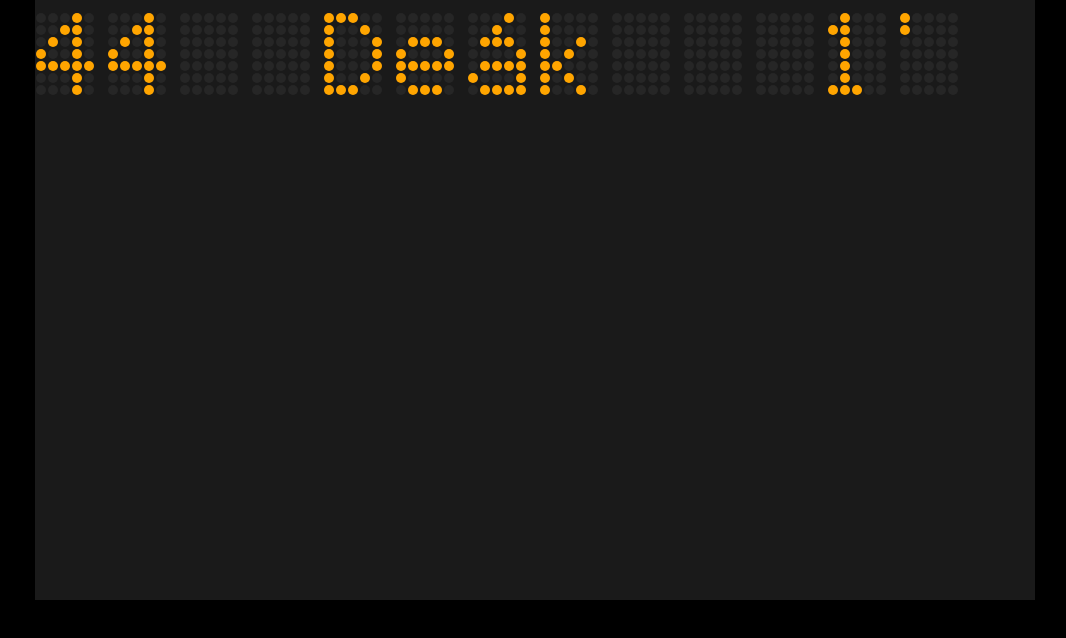
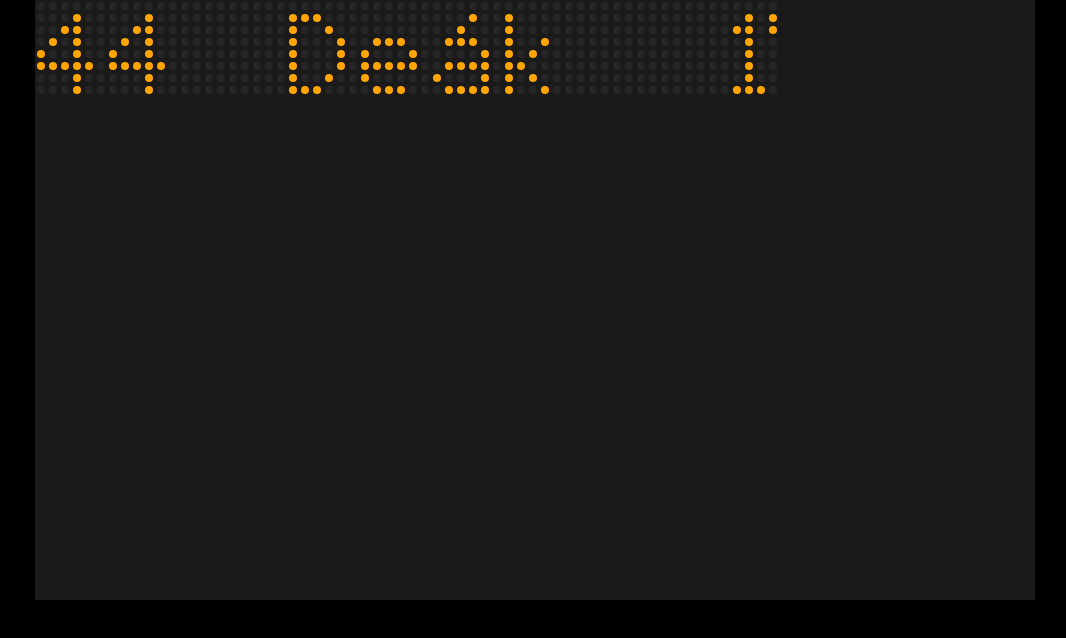
Before and after one commit to dbond09/futar-display, a plain HTML site: page index.html in a window 1280 px wide. Shown: the part 58-696 px from the top of the page, without its empty margins (23-1089 px from the left). Drawn offline with Linux system fonts and the light colour scheme.

Commit message:
added kerning

```diff
--- a/js/chars.js
+++ b/js/chars.js
@@ -1,50 +1,413 @@
 const CHARS = {
-  '1': [[0,1,0,0,0],[1,1,0,0,0],[0,1,0,0,0],[0,1,0,0,0],[0,1,0,0,0],[0,1,0,0,0],[1,1,1,0,0]],
-  '4': [[0,0,0,1,0],[0,0,1,1,0],[0,1,0,1,0],[1,0,0,1,0],[1,1,1,1,1],[0,0,0,1,0],[0,0,0,1,0]],
-  '6': [[0,0,1,1,0],[0,1,0,0,0],[1,0,0,0,0],[1,1,1,1,0],[1,0,0,0,1],[1,0,0,0,1],[0,1,1,1,0]],
-  '7': [[1,1,1,1,1],[0,0,0,0,1],[0,0,0,1,0],[0,0,1,0,0],[0,1,0,0,0],[0,1,0,0,0],[0,1,0,0,0]],
-  '8': [[0,1,1,1,0],[1,0,0,0,1],[1,0,0,0,1],[0,1,1,1,0],[1,0,0,0,1],[1,0,0,0,1],[0,1,1,1,0]],
-  'A': [[0,1,1,1,0],[1,0,0,0,1],[1,0,0,0,1],[1,1,1,1,1],[1,0,0,0,1],[1,0,0,0,1],[1,0,0,0,1]],
-  'B': [[1,1,1,1,0],[1,0,0,0,1],[1,0,0,0,1],[1,1,1,1,0],[1,0,0,0,1],[1,0,0,0,1],[1,1,1,1,0]],
-  'D': [[1,1,1,0,0],[1,0,0,1,0],[1,0,0,0,1],[1,0,0,0,1],[1,0,0,0,1],[1,0,0,1,0],[1,1,1,0,0]],
-  'E': [[1,1,1,1,1],[1,0,0,0,0],[1,0,0,0,0],[1,1,1,1,0],[1,0,0,0,0],[1,0,0,0,0],[1,1,1,1,1]],
-  'F': [[1,1,1,1,1],[1,0,0,0,0],[1,0,0,0,0],[1,1,1,0,0],[1,0,0,0,0],[1,0,0,0,0],[1,0,0,0,0]],
-  'H': [[1,0,0,0,1],[1,0,0,0,1],[1,0,0,0,1],[1,1,1,1,1],[1,0,0,0,1],[1,0,0,0,1],[1,0,0,0,1]],
-  'M': [[1,0,0,0,1],[1,1,0,1,1],[1,0,1,0,1],[1,0,0,0,1],[1,0,0,0,1],[1,0,0,0,1],[1,0,0,0,1]], // todo
-  'S': [[0,1,1,1,1],[1,0,0,0,0],[1,0,0,0,0],[0,1,1,1,0],[0,0,0,0,1],[0,0,0,0,1],[1,1,1,1,0]],
-  'V': [[1,0,0,0,1],[1,0,0,0,1],[1,0,0,0,1],[1,0,0,0,1],[1,0,0,0,1],[0,1,0,1,0],[0,0,1,0,0]],
-  'a': [[0,0,0,0,0],[0,0,0,0,0],[0,1,1,1,0],[0,0,0,0,1],[0,1,1,1,1],[1,0,0,0,1],[0,1,1,1,1]],
-  'á': [[0,0,0,1,0],[0,0,1,0,0],[0,1,1,1,0],[0,0,0,0,1],[0,1,1,1,1],[1,0,0,0,1],[0,1,1,1,1]],
-  'b': [[1,0,0,0,0],[1,0,0,0,0],[1,0,1,1,0],[1,1,0,0,1],[1,0,0,0,1],[1,0,0,0,1],[1,1,1,1,0]],
-  'c': [[0,0,0,0,0],[0,0,0,0,0],[0,1,1,1,0],[1,0,0,0,0],[1,0,0,0,0],[1,0,0,0,1],[0,1,1,1,0]],
-  'd': [[0,0,0,0,1],[0,0,0,0,1],[0,1,1,0,1],[1,0,0,1,1],[1,0,0,0,1],[1,0,0,0,1],[0,1,1,1,1]],
-  'e': [[0,0,0,0,0],[0,0,0,0,0],[0,1,1,1,0],[1,0,0,0,1],[1,1,1,1,1],[1,0,0,0,0],[0,1,1,1,0]],
-  'é': [[0,0,0,1,0],[0,0,1,0,0],[0,1,1,1,0],[1,0,0,0,1],[1,1,1,1,1],[1,0,0,0,0],[0,1,1,1,0]],
-  'f': [[0,0,1,1,0],[0,1,0,0,0],[0,1,0,0,0],[1,1,1,0,0],[0,1,0,0,0],[0,1,0,0,0],[0,1,0,0,0]],
-  'g': [[0,0,0,0,0],[0,0,0,0,0],[0,1,1,1,1],[1,0,0,0,1],[0,1,1,1,1],[0,0,0,0,1],[0,1,1,1,0]],
-  'h': [[1,0,0,0,0],[1,0,0,0,0],[1,0,1,1,0],[1,1,0,0,1],[1,0,0,0,1],[1,0,0,0,1],[1,0,0,0,1]],
-  'i': [[0,1,0,0,0],[0,0,0,0,0],[1,1,0,0,0],[0,1,0,0,0],[0,1,0,0,0],[0,1,0,0,0],[1,1,1,0,0]],
-  'í': [[0,0,1,0,0],[0,1,0,0,0],[0,0,0,0,0],[1,1,0,0,0],[0,1,0,0,0],[0,1,0,0,0],[1,1,1,0,0]],
-  'j': [[0,0,1,0,0],[0,0,0,0,0],[0,1,1,0,0],[0,0,1,0,0],[0,0,1,0,0],[0,0,1,0,0],[1,1,0,0,0]],
-  'k': [[1,0,0,0,0],[1,0,0,0,0],[1,0,0,1,0],[1,0,1,0,0],[1,1,0,0,0],[1,0,1,0,0],[1,0,0,1,0]],
-  'l': [[1,1,0,0,0],[0,1,0,0,0],[0,1,0,0,0],[0,1,0,0,0],[0,1,0,0,0],[0,1,0,0,0],[1,1,1,0,0]],
-  'm': [[0,0,0,0,0],[0,0,0,0,0],[0,0,1,0,1],[0,1,1,1,1],[1,0,1,0,1],[1,0,1,0,1],[1,0,1,0,1]], // todo
-  'n': [[0,0,0,0,0],[0,0,0,0,0],[1,0,1,1,0],[1,1,0,0,1],[1,0,0,0,1],[1,0,0,0,1],[1,0,0,0,1]],
-  'o': [[0,0,0,0,0],[0,0,0,0,0],[0,1,1,1,0],[1,0,0,0,1],[1,0,0,0,1],[1,0,0,0,1],[0,1,1,1,0]],
-  'r': [[0,0,0,0,0],[0,0,0,0,0],[1,0,1,1,0],[1,1,0,0,0],[1,0,0,0,0],[1,0,0,0,0],[1,0,0,0,0]],
-  's': [[0,0,0,0,0],[0,0,0,0,0],[0,1,1,1,0],[1,0,0,0,0],[0,1,1,1,0],[0,0,0,0,1],[0,1,1,1,0]],
-  't': [[0,1,0,0,0],[0,1,0,0,0],[1,1,1,0,0],[0,1,0,0,0],[0,1,0,0,0],[0,1,0,0,0],[0,0,1,1,0]],
-  'u': [[0,0,0,0,0],[0,0,0,0,0],[1,0,0,0,1],[1,0,0,0,1],[1,0,0,0,1],[1,0,0,0,1],[0,1,1,1,0]],
-  'ú': [[0,0,0,1,0],[0,0,1,0,0],[1,0,0,0,1],[1,0,0,0,1],[1,0,0,0,1],[1,0,0,0,1],[0,1,1,1,0]],
-  'v': [[0,0,0,0,0],[0,0,0,0,0],[1,0,0,0,1],[1,0,0,0,1],[1,0,0,0,1],[0,1,0,1,0],[0,0,1,0,0]],
-  'y': [[0,0,0,0,0],[0,0,0,0,0],[1,0,0,0,1],[1,0,0,0,1],[0,1,0,1,0],[0,0,1,0,0],[1,1,0,0,0]],
-  'z': [[0,0,0,0,0],[0,0,0,0,0],[1,1,1,1,1],[0,0,0,1,0],[0,0,1,0,0],[0,1,0,0,0],[1,1,1,1,1]],
-  ' ': [[0,0,0,0,0],[0,0,0,0,0],[0,0,0,0,0],[0,0,0,0,0],[0,0,0,0,0],[0,0,0,0,0],[0,0,0,0,0]],
-  '/': [[0,0,0,0,0],[0,0,0,0,1],[0,0,0,1,0],[0,0,1,0,0],[0,1,0,0,0],[1,0,0,0,0],[0,0,0,0,0]],
-  '!': [[0,1,0,0,0],[0,1,0,0,0],[0,1,0,0,0],[0,1,0,0,0],[0,1,0,0,0],[0,0,0,0,0],[0,1,0,0,0]],
-  '.': [[0,0,0,0,0],[0,0,0,0,0],[0,0,0,0,0],[0,0,0,0,0],[0,0,0,0,0],[0,0,0,0,0],[1,0,0,0,0]],
-  ',': [[0,0,0,0,0],[0,0,0,0,0],[0,0,0,0,0],[0,0,0,0,0],[0,1,0,0,0],[0,1,0,0,0],[1,0,0,0,0]],
-  '-': [[0,0,0,0,0],[0,0,0,0,0],[0,0,0,0,0],[1,1,1,1,1],[0,0,0,0,0],[0,0,0,0,0],[0,0,0,0,0]],
-  '*': [[0,0,1,0,0],[1,0,1,0,1],[0,1,1,1,0],[1,0,1,0,1],[0,0,1,0,0],[0,0,0,0,0],[0,0,0,0,0]],
-  '\'': [[1,0,0,0,0],[1,0,0,0,0],[0,0,0,0,0],[0,0,0,0,0],[0,0,0,0,0],[0,0,0,0,0],[0,0,0,0,0]],
+  '1': [
+    [ 0, 1, 0 ],
+    [ 1, 1, 0 ],
+    [ 0, 1, 0 ],
+    [ 0, 1, 0 ],
+    [ 0, 1, 0 ],
+    [ 0, 1, 0 ],
+    [ 1, 1, 1 ]
+  ],
+  '4': [
+    [ 0, 0, 0, 1, 0 ],
+    [ 0, 0, 1, 1, 0 ],
+    [ 0, 1, 0, 1, 0 ],
+    [ 1, 0, 0, 1, 0 ],
+    [ 1, 1, 1, 1, 1 ],
+    [ 0, 0, 0, 1, 0 ],
+    [ 0, 0, 0, 1, 0 ]
+  ],
+  '6': [
+    [ 0, 0, 1, 1, 0 ],
+    [ 0, 1, 0, 0, 0 ],
+    [ 1, 0, 0, 0, 0 ],
+    [ 1, 1, 1, 1, 0 ],
+    [ 1, 0, 0, 0, 1 ],
+    [ 1, 0, 0, 0, 1 ],
+    [ 0, 1, 1, 1, 0 ]
+  ],
+  '7': [
+    [ 1, 1, 1, 1, 1 ],
+    [ 0, 0, 0, 0, 1 ],
+    [ 0, 0, 0, 1, 0 ],
+    [ 0, 0, 1, 0, 0 ],
+    [ 0, 1, 0, 0, 0 ],
+    [ 0, 1, 0, 0, 0 ],
+    [ 0, 1, 0, 0, 0 ]
+  ],
+  '8': [
+    [ 0, 1, 1, 1, 0 ],
+    [ 1, 0, 0, 0, 1 ],
+    [ 1, 0, 0, 0, 1 ],
+    [ 0, 1, 1, 1, 0 ],
+    [ 1, 0, 0, 0, 1 ],
+    [ 1, 0, 0, 0, 1 ],
+    [ 0, 1, 1, 1, 0 ]
+  ],
+  A: [
+    [ 0, 1, 1, 1, 0 ],
+    [ 1, 0, 0, 0, 1 ],
+    [ 1, 0, 0, 0, 1 ],
+    [ 1, 1, 1, 1, 1 ],
+    [ 1, 0, 0, 0, 1 ],
+    [ 1, 0, 0, 0, 1 ],
+    [ 1, 0, 0, 0, 1 ]
+  ],
+  B: [
+    [ 1, 1, 1, 1, 0 ],
+    [ 1, 0, 0, 0, 1 ],
+    [ 1, 0, 0, 0, 1 ],
+    [ 1, 1, 1, 1, 0 ],
+    [ 1, 0, 0, 0, 1 ],
+    [ 1, 0, 0, 0, 1 ],
+    [ 1, 1, 1, 1, 0 ]
+  ],
+  D: [
+    [ 1, 1, 1, 0, 0 ],
+    [ 1, 0, 0, 1, 0 ],
+    [ 1, 0, 0, 0, 1 ],
+    [ 1, 0, 0, 0, 1 ],
+    [ 1, 0, 0, 0, 1 ],
+    [ 1, 0, 0, 1, 0 ],
+    [ 1, 1, 1, 0, 0 ]
+  ],
+  E: [
+    [ 1, 1, 1, 1, 1 ],
+    [ 1, 0, 0, 0, 0 ],
+    [ 1, 0, 0, 0, 0 ],
+    [ 1, 1, 1, 1, 0 ],
+    [ 1, 0, 0, 0, 0 ],
+    [ 1, 0, 0, 0, 0 ],
+    [ 1, 1, 1, 1, 1 ]
+  ],
+  F: [
+    [ 1, 1, 1, 1, 1 ],
+    [ 1, 0, 0, 0, 0 ],
+    [ 1, 0, 0, 0, 0 ],
+    [ 1, 1, 1, 0, 0 ],
+    [ 1, 0, 0, 0, 0 ],
+    [ 1, 0, 0, 0, 0 ],
+    [ 1, 0, 0, 0, 0 ]
+  ],
+  H: [
+    [ 1, 0, 0, 0, 1 ],
+    [ 1, 0, 0, 0, 1 ],
+    [ 1, 0, 0, 0, 1 ],
+    [ 1, 1, 1, 1, 1 ],
+    [ 1, 0, 0, 0, 1 ],
+    [ 1, 0, 0, 0, 1 ],
+    [ 1, 0, 0, 0, 1 ]
+  ],
+  'M': [[1,0,0,0,0,0,1],[1,1,0,0,0,1,1],[1,0,1,0,1,0,1],[1,0,0,1,0,0,1],[1,0,0,0,0,0,1],[1,0,0,0,0,0,1],[1,0,0,0,0,0,1]],
+  S: [
+    [ 0, 1, 1, 1, 1 ],
+    [ 1, 0, 0, 0, 0 ],
+    [ 1, 0, 0, 0, 0 ],
+    [ 0, 1, 1, 1, 0 ],
+    [ 0, 0, 0, 0, 1 ],
+    [ 0, 0, 0, 0, 1 ],
+    [ 1, 1, 1, 1, 0 ]
+  ],
+  V: [
+    [ 1, 0, 0, 0, 1 ],
+    [ 1, 0, 0, 0, 1 ],
+    [ 1, 0, 0, 0, 1 ],
+    [ 1, 0, 0, 0, 1 ],
+    [ 1, 0, 0, 0, 1 ],
+    [ 0, 1, 0, 1, 0 ],
+    [ 0, 0, 1, 0, 0 ]
+  ],
+  a: [
+    [ 0, 0, 0, 0, 0 ],
+    [ 0, 0, 0, 0, 0 ],
+    [ 0, 1, 1, 1, 0 ],
+    [ 0, 0, 0, 0, 1 ],
+    [ 0, 1, 1, 1, 1 ],
+    [ 1, 0, 0, 0, 1 ],
+    [ 0, 1, 1, 1, 1 ]
+  ],
+  'á': [
+    [ 0, 0, 0, 1, 0 ],
+    [ 0, 0, 1, 0, 0 ],
+    [ 0, 1, 1, 1, 0 ],
+    [ 0, 0, 0, 0, 1 ],
+    [ 0, 1, 1, 1, 1 ],
+    [ 1, 0, 0, 0, 1 ],
+    [ 0, 1, 1, 1, 1 ]
+  ],
+  b: [
+    [ 1, 0, 0, 0, 0 ],
+    [ 1, 0, 0, 0, 0 ],
+    [ 1, 0, 1, 1, 0 ],
+    [ 1, 1, 0, 0, 1 ],
+    [ 1, 0, 0, 0, 1 ],
+    [ 1, 0, 0, 0, 1 ],
+    [ 1, 1, 1, 1, 0 ]
+  ],
+  c: [
+    [ 0, 0, 0, 0, 0 ],
+    [ 0, 0, 0, 0, 0 ],
+    [ 0, 1, 1, 1, 0 ],
+    [ 1, 0, 0, 0, 0 ],
+    [ 1, 0, 0, 0, 0 ],
+    [ 1, 0, 0, 0, 1 ],
+    [ 0, 1, 1, 1, 0 ]
+  ],
+  d: [
+    [ 0, 0, 0, 0, 1 ],
+    [ 0, 0, 0, 0, 1 ],
+    [ 0, 1, 1, 0, 1 ],
+    [ 1, 0, 0, 1, 1 ],
+    [ 1, 0, 0, 0, 1 ],
+    [ 1, 0, 0, 0, 1 ],
+    [ 0, 1, 1, 1, 1 ]
+  ],
+  e: [
+    [ 0, 0, 0, 0, 0 ],
+    [ 0, 0, 0, 0, 0 ],
+    [ 0, 1, 1, 1, 0 ],
+    [ 1, 0, 0, 0, 1 ],
+    [ 1, 1, 1, 1, 1 ],
+    [ 1, 0, 0, 0, 0 ],
+    [ 0, 1, 1, 1, 0 ]
+  ],
+  'é': [
+    [ 0, 0, 0, 1, 0 ],
+    [ 0, 0, 1, 0, 0 ],
+    [ 0, 1, 1, 1, 0 ],
+    [ 1, 0, 0, 0, 1 ],
+    [ 1, 1, 1, 1, 1 ],
+    [ 1, 0, 0, 0, 0 ],
+    [ 0, 1, 1, 1, 0 ]
+  ],
+  f: [
+    [ 0, 0, 1, 1 ],
+    [ 0, 1, 0, 0 ],
+    [ 0, 1, 0, 0 ],
+    [ 1, 1, 1, 0 ],
+    [ 0, 1, 0, 0 ],
+    [ 0, 1, 0, 0 ],
+    [ 0, 1, 0, 0 ]
+  ],
+  g: [
+    [ 0, 0, 0, 0, 0 ],
+    [ 0, 0, 0, 0, 0 ],
+    [ 0, 1, 1, 1, 1 ],
+    [ 1, 0, 0, 0, 1 ],
+    [ 0, 1, 1, 1, 1 ],
+    [ 0, 0, 0, 0, 1 ],
+    [ 0, 1, 1, 1, 0 ]
+  ],
+  h: [
+    [ 1, 0, 0, 0, 0 ],
+    [ 1, 0, 0, 0, 0 ],
+    [ 1, 0, 1, 1, 0 ],
+    [ 1, 1, 0, 0, 1 ],
+    [ 1, 0, 0, 0, 1 ],
+    [ 1, 0, 0, 0, 1 ],
+    [ 1, 0, 0, 0, 1 ]
+  ],
+  i: [
+    [ 0, 1, 0 ],
+    [ 0, 0, 0 ],
+    [ 1, 1, 0 ],
+    [ 0, 1, 0 ],
+    [ 0, 1, 0 ],
+    [ 0, 1, 0 ],
+    [ 1, 1, 1 ]
+  ],
+  'í': [
+    [ 0, 0, 1 ],
+    [ 0, 1, 0 ],
+    [ 0, 0, 0 ],
+    [ 1, 1, 0 ],
+    [ 0, 1, 0 ],
+    [ 0, 1, 0 ],
+    [ 1, 1, 1 ]
+  ],
+  j: [
+    [ 0, 0, 1 ],
+    [ 0, 0, 0 ],
+    [ 0, 1, 1 ],
+    [ 0, 0, 1 ],
+    [ 0, 0, 1 ],
+    [ 0, 0, 1 ],
+    [ 1, 1, 0 ]
+  ],
+  k: [
+    [ 1, 0, 0, 0 ],
+    [ 1, 0, 0, 0 ],
+    [ 1, 0, 0, 1 ],
+    [ 1, 0, 1, 0 ],
+    [ 1, 1, 0, 0 ],
+    [ 1, 0, 1, 0 ],
+    [ 1, 0, 0, 1 ]
+  ],
+  l: [
+    [ 1, 1, 0 ],
+    [ 0, 1, 0 ],
+    [ 0, 1, 0 ],
+    [ 0, 1, 0 ],
+    [ 0, 1, 0 ],
+    [ 0, 1, 0 ],
+    [ 1, 1, 1 ]
+  ],
+  'm': [[0,0,0,0,0,0,0],[0,0,0,0,0,0,0],[1,0,1,1,0,1,1],[1,1,0,1,1,0,1],[1,0,0,1,0,0,1],[1,0,0,1,0,0,1],[1,0,0,1,0,0,1]],
+  n: [
+    [ 0, 0, 0, 0, 0 ],
+    [ 0, 0, 0, 0, 0 ],
+    [ 1, 0, 1, 1, 0 ],
+    [ 1, 1, 0, 0, 1 ],
+    [ 1, 0, 0, 0, 1 ],
+    [ 1, 0, 0, 0, 1 ],
+    [ 1, 0, 0, 0, 1 ]
+  ],
+  o: [
+    [ 0, 0, 0, 0, 0 ],
+    [ 0, 0, 0, 0, 0 ],
+    [ 0, 1, 1, 1, 0 ],
+    [ 1, 0, 0, 0, 1 ],
+    [ 1, 0, 0, 0, 1 ],
+    [ 1, 0, 0, 0, 1 ],
+    [ 0, 1, 1, 1, 0 ]
+  ],
+  r: [
+    [ 0, 0, 0, 0 ],
+    [ 0, 0, 0, 0 ],
+    [ 1, 0, 1, 1 ],
+    [ 1, 1, 0, 0 ],
+    [ 1, 0, 0, 0 ],
+    [ 1, 0, 0, 0 ],
+    [ 1, 0, 0, 0 ]
+  ],
+  s: [
+    [ 0, 0, 0, 0, 0 ],
+    [ 0, 0, 0, 0, 0 ],
+    [ 0, 1, 1, 1, 0 ],
+    [ 1, 0, 0, 0, 0 ],
+    [ 0, 1, 1, 1, 0 ],
+    [ 0, 0, 0, 0, 1 ],
+    [ 0, 1, 1, 1, 0 ]
+  ],
+  t: [
+    [ 0, 1, 0, 0 ],
+    [ 0, 1, 0, 0 ],
+    [ 1, 1, 1, 0 ],
+    [ 0, 1, 0, 0 ],
+    [ 0, 1, 0, 0 ],
+    [ 0, 1, 0, 0 ],
+    [ 0, 0, 1, 1 ]
+  ],
+  u: [
+    [ 0, 0, 0, 0, 0 ],
+    [ 0, 0, 0, 0, 0 ],
+    [ 1, 0, 0, 0, 1 ],
+    [ 1, 0, 0, 0, 1 ],
+    [ 1, 0, 0, 0, 1 ],
+    [ 1, 0, 0, 0, 1 ],
+    [ 0, 1, 1, 1, 0 ]
+  ],
+  'ú': [
+    [ 0, 0, 0, 1, 0 ],
+    [ 0, 0, 1, 0, 0 ],
+    [ 1, 0, 0, 0, 1 ],
+    [ 1, 0, 0, 0, 1 ],
+    [ 1, 0, 0, 0, 1 ],
+    [ 1, 0, 0, 0, 1 ],
+    [ 0, 1, 1, 1, 0 ]
+  ],
+  v: [
+    [ 0, 0, 0, 0, 0 ],
+    [ 0, 0, 0, 0, 0 ],
+    [ 1, 0, 0, 0, 1 ],
+    [ 1, 0, 0, 0, 1 ],
+    [ 1, 0, 0, 0, 1 ],
+    [ 0, 1, 0, 1, 0 ],
+    [ 0, 0, 1, 0, 0 ]
+  ],
+  'w': [[0,0,0,0,0,0,0],[0,0,0,0,0,0,0],[1,0,0,0,0,0,1],[1,0,0,0,0,0,1],[1,0,0,1,0,0,1],[1,0,1,0,1,0,1],[0,1,0,0,0,1,0]],
+  y: [
+    [ 0, 0, 0, 0, 0 ],
+    [ 0, 0, 0, 0, 0 ],
+    [ 1, 0, 0, 0, 1 ],
+    [ 1, 0, 0, 0, 1 ],
+    [ 0, 1, 0, 1, 0 ],
+    [ 0, 0, 1, 0, 0 ],
+    [ 1, 1, 0, 0, 0 ]
+  ],
+  z: [
+    [ 0, 0, 0, 0, 0 ],
+    [ 0, 0, 0, 0, 0 ],
+    [ 1, 1, 1, 1, 1 ],
+    [ 0, 0, 0, 1, 0 ],
+    [ 0, 0, 1, 0, 0 ],
+    [ 0, 1, 0, 0, 0 ],
+    [ 1, 1, 1, 1, 1 ]
+  ],
+  ' ': [
+    [ 0, 0, 0, 0, 0 ],
+    [ 0, 0, 0, 0, 0 ],
+    [ 0, 0, 0, 0, 0 ],
+    [ 0, 0, 0, 0, 0 ],
+    [ 0, 0, 0, 0, 0 ],
+    [ 0, 0, 0, 0, 0 ],
+    [ 0, 0, 0, 0, 0 ]
+  ],
+  '/': [
+    [ 0, 0, 0, 0, 0 ],
+    [ 0, 0, 0, 0, 1 ],
+    [ 0, 0, 0, 1, 0 ],
+    [ 0, 0, 1, 0, 0 ],
+    [ 0, 1, 0, 0, 0 ],
+    [ 1, 0, 0, 0, 0 ],
+    [ 0, 0, 0, 0, 0 ]
+  ],
+  '!': [
+    [ 0, 1 ],
+    [ 0, 1 ],
+    [ 0, 1 ],
+    [ 0, 1 ],
+    [ 0, 1 ],
+    [ 0, 0 ],
+    [ 0, 1 ]
+  ],
+  '.': [
+    [ 0 ], [ 0 ],
+    [ 0 ], [ 0 ],
+    [ 0 ], [ 0 ],
+    [ 1 ]
+  ],
+  ',': [
+    [ 0, 0 ],
+    [ 0, 0 ],
+    [ 0, 0 ],
+    [ 0, 0 ],
+    [ 0, 1 ],
+    [ 0, 1 ],
+    [ 1, 0 ]
+  ],
+  '-': [
+    [ 0, 0, 0, 0, 0 ],
+    [ 0, 0, 0, 0, 0 ],
+    [ 0, 0, 0, 0, 0 ],
+    [ 1, 1, 1, 1, 1 ],
+    [ 0, 0, 0, 0, 0 ],
+    [ 0, 0, 0, 0, 0 ],
+    [ 0, 0, 0, 0, 0 ]
+  ],
+  '*': [
+    [ 0, 0, 1, 0, 0 ],
+    [ 1, 0, 1, 0, 1 ],
+    [ 0, 1, 1, 1, 0 ],
+    [ 1, 0, 1, 0, 1 ],
+    [ 0, 0, 1, 0, 0 ],
+    [ 0, 0, 0, 0, 0 ],
+    [ 0, 0, 0, 0, 0 ]
+  ],
+  "'": [
+    [ 1 ], [ 1 ],
+    [ 0 ], [ 0 ],
+    [ 0 ], [ 0 ],
+    [ 0 ]
+  ]
 };
--- a/js/main.js
+++ b/js/main.js
@@ -1,3 +1,9 @@
+if (!Array.prototype.last){
+    Array.prototype.last = function(){
+        return this[this.length - 1];
+    };
+};
+
 const DOT_RADIUS = 6;
 const ROWS = 20;
 const COLUMNS = 50;
@@ -15,35 +21,52 @@ function draw() {
     last = performance.now();
     ctx.fillStyle = '#1a1a1a';
     ctx.fillRect(0, 0, canvas.width, canvas.height);
-    // if (state == 1) {
-    // //   ctx.fillStyle = 'orange';
-    //   content = '4444';
-    //   state = 0;
-    // }
-    // else {
-    // //   ctx.fillStyle = 'black';
-    //   content = 'aaaa';
-    //   state = 1;
-    // }
-  // ctx.fillRect(100, 100, 200, 200);
-    for (var i = 0; i < content.length; i++) {
-      for (var x = 0; x < CHARS[content[i]][0].length; x++) {
-        for (var y = 0; y < CHARS[content[i]].length; y++) {
-          if (CHARS[content[i]][y][x] > 0) {
+    var matrix = addLineSpacing(kern(content));
+    for (var i = 0; i < matrix.length; i++) {
+      for (var j = 0; j < matrix[i].length; j++) {
+        if (matrix[i][j] > 0) {
           ctx.fillStyle = 'orange';
         }
         else {
           ctx.fillStyle = '#262626';
         }
         ctx.beginPath();
-          ctx.arc(DOT_RADIUS+(DOT_RADIUS*2*(x+i*6)), DOT_RADIUS+(DOT_RADIUS*2*(y+1)), DOT_RADIUS-1, 0, 2*Math.PI);
+        ctx.arc(DOT_RADIUS+(DOT_RADIUS*2*j), DOT_RADIUS+(DOT_RADIUS*2*i), DOT_RADIUS-2, 0, 2*Math.PI);
         ctx.closePath();
         ctx.fill();
       }
     }
-    }
+
 
   }
   window.requestAnimationFrame(draw);
 }
 window.requestAnimationFrame(draw);
+
+function kern(text) {
+  var matrix = [[],[],[],[],[],[],[]];
+  for (var i = 0; i < text.length; i++) {
+    var gap = false;
+    if (i < 1) {
+      gap = false;
+    }
+    else {
+      for (var j = 0; j < 7; j++) {
+        if (CHARS[text[i-1]][j].last() > 0 && (CHARS[text[i]][j][0] > 0 ||
+                                              (CHARS[text[i]][j-1] && CHARS[text[i]][j-1][0] > 0) ||
+                                              (CHARS[text[i]][j+1] && CHARS[text[i]][j+1][0] > 0))) {
+          gap = true;
+          break;
+        }
+      }
+    }
+    for (var k = 0; k < 7; k++) {
+      matrix[k] = matrix[k].concat(gap ? [0] : []).concat(CHARS[text[i]][k]);
+    }
+  }
+  return matrix;
+}
+
+function addLineSpacing(line) {
+  return ['0'.repeat(line[0].length).split('')].concat(line);
+}
```
Also changed, not shown: fonteditor.html (+23 -1 lines), js/convert.js (added, +79 -0 lines). Lines whose indentation alone changed are shown as unchanged.
